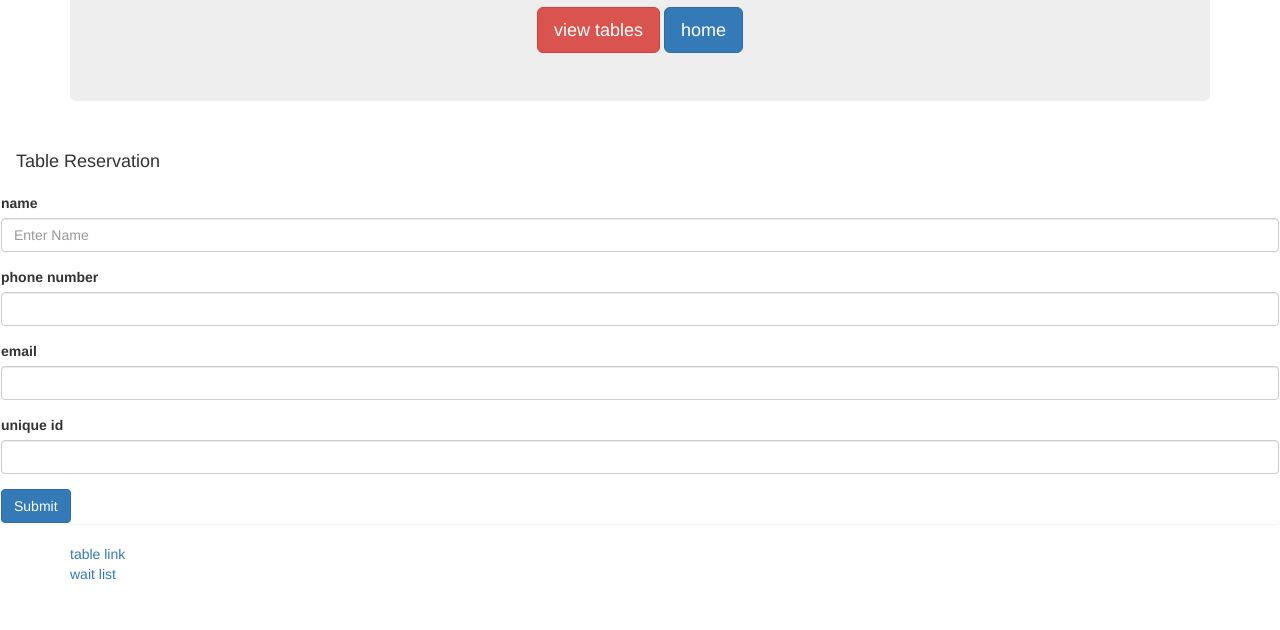
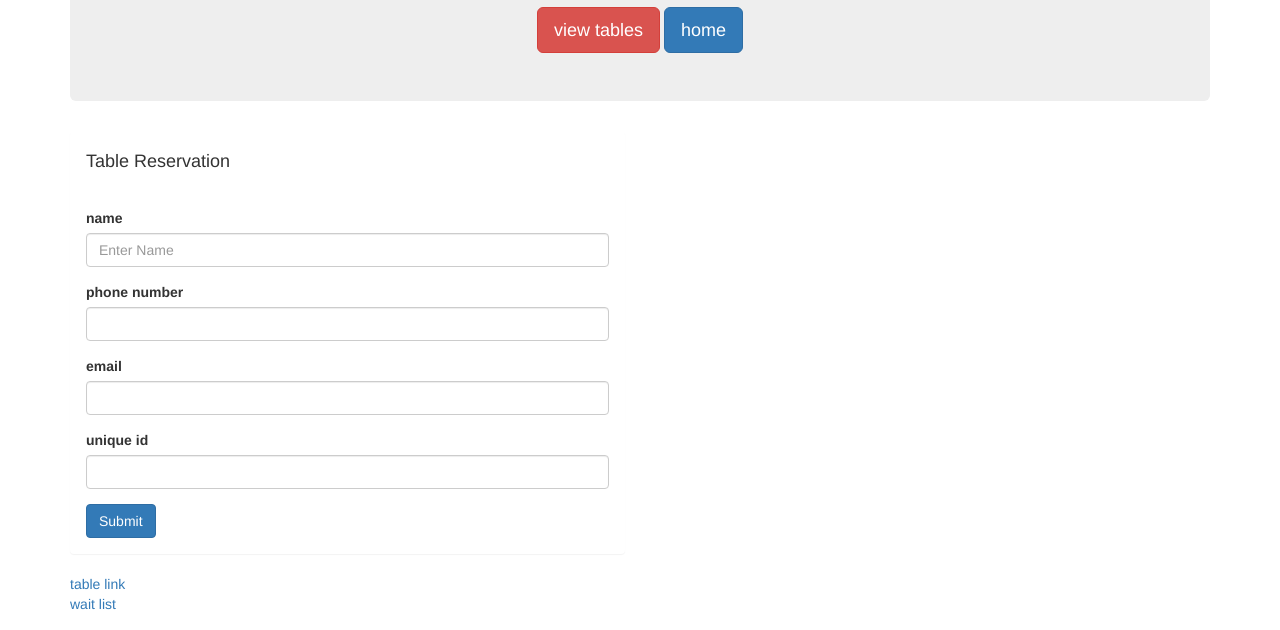
Before and after one commit to tuocha/hot-restaurant, a plain HTML site: page reservation.html in a window 1280 px wide. Shown: the part 170-800 px from the top of the page. Drawn offline with nearby package versions, Linux system fonts and the light colour scheme.

Commit message:
format changes

```diff
--- a/reservation.html
+++ b/reservation.html
@@ -26,21 +26,21 @@
                     </button></a>
             </div>
         </div>
-    </div>
+
 
         <div class="row">
-        <div class="col-lg-12">
+            <div class="col-md-6">
                 <div class="panel panel default">
                     <div class="panel-heading">
                         <h4>Table Reservation</h4>
                     </div>
+                    <div class="panel-body">
                         <form>
                             <div class="form-group">
                                 <label for="name">name</label>
-                        <input type="text" class="form-control" id="exampleInputEmail1" aria-describedby="emailHelp"
-                            placeholder="Enter Name">
-                        <!-- <small id="emailHelp" class="form-text text-muted">We'll never share your email with anyone
-                            else.</small> -->
+                                <input type="text" class="form-control" id="exampleInputEmail1"
+                                    aria-describedby="emailHelp" placeholder="Enter Name">
+
                             </div>
                             <div class="form-group">
                                 <label for="phone number">phone number</label>
@@ -48,35 +48,30 @@
                             </div>
                             <div class="form-group">
                                 <label for="email">email</label>
-                        <input type="text" class="form-control" id="exampleInputEmail1" aria-describedby="emailHelp"
-                            placeholder="">
-                        <!-- <small id="emailHelp" class="form-text text-muted">We'll never share your email with anyone
-                            else.</small> -->
+                                <input type="text" class="form-control" id="exampleInputEmail1"
+                                    aria-describedby="emailHelp" placeholder="">
+
                             </div>
                             <div class="form-group">
                                 <label for="phone number">unique id</label>
                                 <input type="text" class="form-control" id="exampleInputPassword1" placeholder="">
                             </div>
-                    <!-- <div class="form-check">
-                        <input type="checkbox" class="form-check-input" id="exampleCheck1">
-                        <label class="form-check-label" for="exampleCheck1">Check me out</label>
-                    </div> -->
+
                             <button type="submit" class="btn btn-primary">Submit</button>
                         </form>
                     </div>
                 </div>
             </div>
+        </div>
 
         <footer class="footer">
-        <div class="container">
             <p>
                 <a href="/api/tables">table link</a>
                 <br>
                 <a href="/api/waitlist">wait list</a>
             </p>
-
+        </footer>
     </div>
-    </footer>
 
 </body>
 
```
Lines whose indentation alone changed are shown as unchanged.
